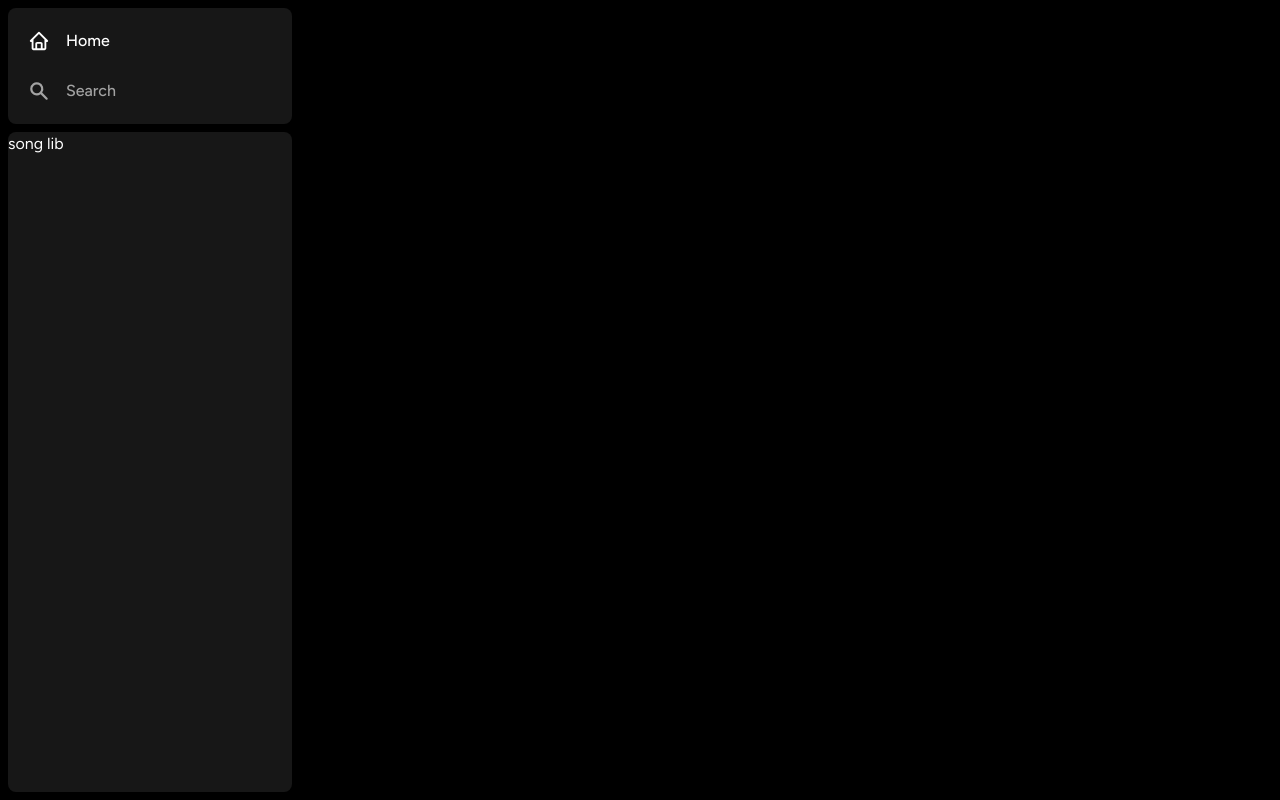
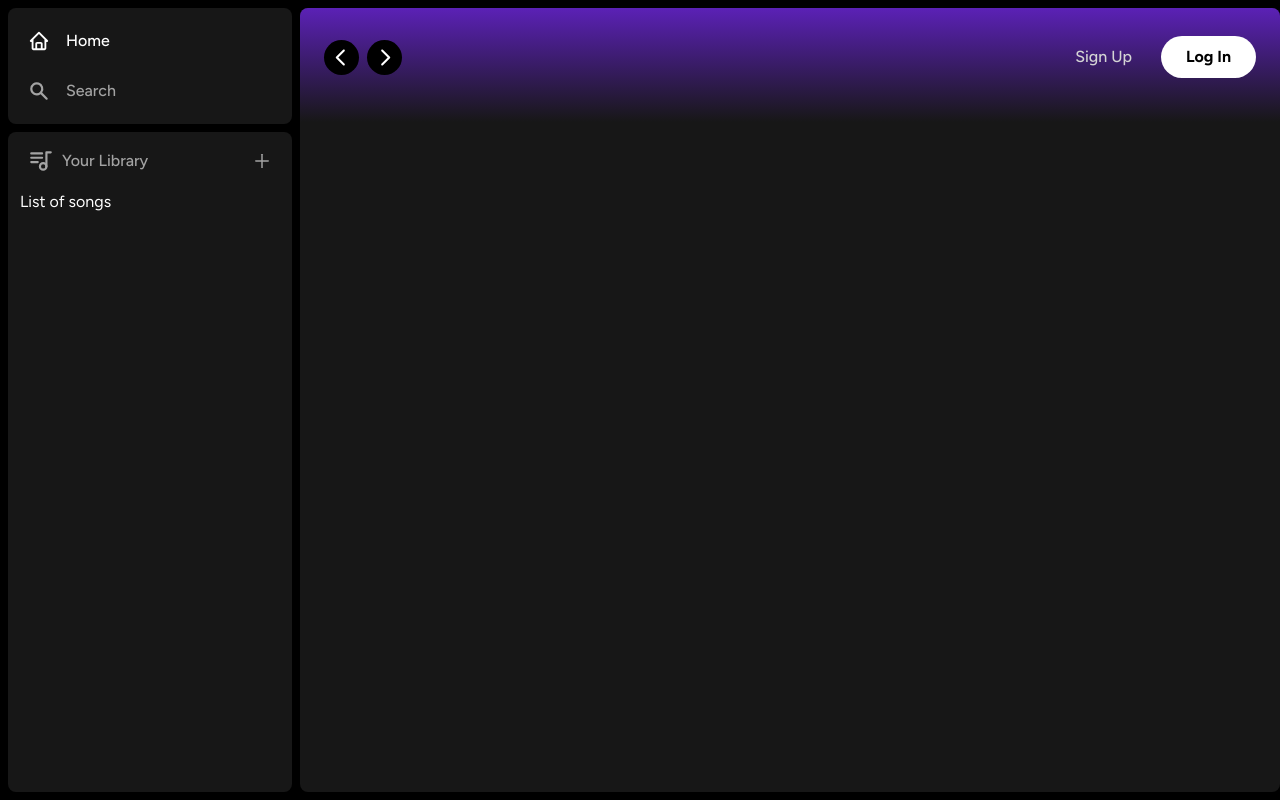
Before and after one commit to svssdeva/nextjs-spotify-clone, a Next.js app: page / in a window 1280 px wide. Built offline with nearby package versions, Linux system fonts and the light colour scheme.

Commit message:
added header

```diff
--- a/app/(site)/page.tsx
+++ b/app/(site)/page.tsx
@@ -1,8 +1,11 @@
+import Header from "@/components/Header";
 
 export default function Home() {
   return (
-  <div className="text-green-500">
-    Hello (site)!!!
+  <div className="bg-neutral-900 rounded-lg h-full w-full overflow-hidden overflow-y-auto">
+  <Header>
+
+  </Header>
   </div>
   )
 }
--- /dev/null
+++ b/components/Button.tsx
@@ -0,0 +1,28 @@
+import { forwardRef } from "react";
+import { twMerge } from "tailwind-merge";
+
+export interface ButtonProps
+    extends React.ButtonHTMLAttributes<HTMLButtonElement> {}
+
+const Button = forwardRef<HTMLButtonElement, ButtonProps>(({
+                                                               className, children, disabled, type = 'button', ...props}, ref) => {
+    return (
+        <button
+            type={type}
+            className={twMerge(
+                `w-full rounded-full bg-green-500 border border-transparent px-3 py-3 disabled:cursor-not-allowed disabled:opacity-50 text-black font-bold hover:opacity-75 transition`,
+                disabled && 'opacity-75 cursor-not-allowed',
+                className
+            )}
+            disabled={disabled}
+            ref={ref}
+            {...props}
+        >
+            {children}
+        </button>
+    );
+});
+
+Button.displayName = "Button";
+
+export default Button;
--- /dev/null
+++ b/components/Header.tsx
@@ -0,0 +1,62 @@
+"use client";
+
+import Button from "@/components/Button";
+import {useRouter} from "next/navigation";
+import React from "react";
+import {BiSearch} from "react-icons/bi";
+import {HiHome} from "react-icons/hi";
+import {RxCaretLeft, RxCaretRight} from "react-icons/rx";
+import {twMerge} from "tailwind-merge";
+
+interface HeaderProps {
+    children: React.ReactNode;
+    className?: string;
+}
+const Header: React.FC<HeaderProps> = ({
+    children,
+    className
+                                       }) => {
+    const router = useRouter();
+    const handleLogout = () => {
+        // todo handle logout
+    }
+  return (
+      <div className={twMerge(`h-fit bg-gradient-to-b from-violet-800 p-6`, className)}>
+          <div className="w-full mb-4 flex items-center justify-between">
+              <div className="hidden md:flex gap-x-2 items-center">
+                <button onClick={() => router.back()} className="rounded-full bg-black flex items-center justify-center hover:opacity-75 transition">
+                    <RxCaretLeft size={35} className="text-white" />
+                </button>
+                  <button  onClick={() => router.forward()} className="rounded-full bg-black flex items-center justify-center hover:opacity-75 transition">
+                      <RxCaretRight size={35} className="text-white" />
+                  </button>
+              </div>
+              <div className="flex md:hidden gap-x-2 items-center">
+                  <button className="rounded-full p-2 bg-white flex items-center justify-center hover:opacity-75 transition">
+                      <HiHome className="text-black" size={26}></HiHome>
+                  </button>
+                  <button className="rounded-full p-2 bg-white flex items-center justify-center hover:opacity-75 transition">
+                      <BiSearch className="text-black" size={26}></BiSearch>
+                  </button>
+              </div>
+              <div className="flex justify-between items-center gap-x-4">
+                  <>
+                      <div>
+                          <Button className="bg-transparent text-neutral-300 font-medium">
+                              Sign Up
+                          </Button>
+                      </div>
+                      <div>
+                          <Button className="bg-white px-6 py-2">
+                              Log In
+                          </Button>
+                      </div>
+                  </>
+
+              </div>
+          </div>
+      </div>
+  )
+}
+
+export default Header
--- /dev/null
+++ b/components/Library.tsx
@@ -0,0 +1,31 @@
+"use client";
+import React from "react";
+import {AiOutlinePlus} from "react-icons/ai";
+import {TbPlaylist} from "react-icons/tb";
+interface LibraryProps {
+
+}
+const Library: React.FC<LibraryProps> = () => {
+    const onClick = () => {
+      // todo handle upload later
+    };
+    return (
+        <div className="flex flex-col">
+            <div className="flex items-center justify-between px-5 pt-4">
+                <div className="inline-flex items-center gap-x-2">
+                    <TbPlaylist size={26} className="text-neutral-400">
+                    </TbPlaylist>
+                    <p className="text-neutral-400 font-medium text-md">
+                        Your Library
+                    </p>
+                </div>
+                <AiOutlinePlus size={20} onClick={onClick} className="text-neutral-400 cursor-pointer hover:text-white transition"></AiOutlinePlus>
+            </div>
+            <div className="flex flex-col gap-y-2 mt-4 px-3">
+                List of songs
+            </div>
+        </div>
+    )
+}
+
+export default Library
--- a/components/Sidebar.tsx
+++ b/components/Sidebar.tsx
@@ -1,6 +1,7 @@
 "use client";
 
 import Box from "@/components/Box";
+import Library from "@/components/Library";
 import SidebarItem from "@/components/SidebarItem";
 import {usePathname} from "next/navigation";
 import React, {useMemo} from "react";
@@ -28,22 +29,28 @@
         }
     ], [pathname]);
 
+
+
     return (
       <div className="flex h-full">
           <div className="hidden md:flex flex-col gap-y-2 bg-black h-full w-[300px] p-2">
              <Box>
                <div className=" flex flex-col gap-y-4 px-5 py-4">
                    {routes.map((route) => (
+                       // @ts-ignore
                        <SidebarItem key={route.label} {...route}>
-
                        </SidebarItem>
                    ))}
                </div>
              </Box>
               <Box className="overflow-y-auto h-full">
-                song lib
+                <Library>
+                </Library>
               </Box>
           </div>
+          <main className="h-full flex-1 overflow-y-auto py-2">
+              {children}
+          </main>
       </div>
   )
 }
```
